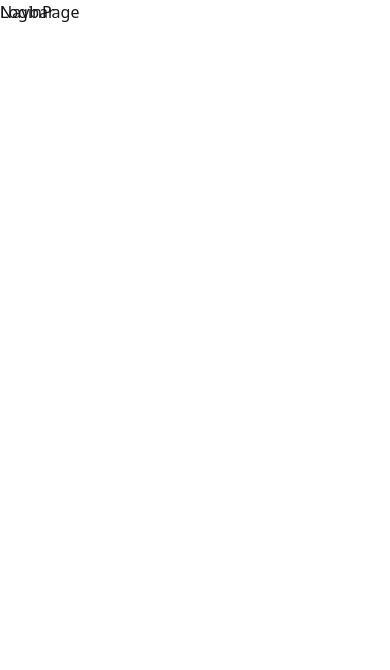
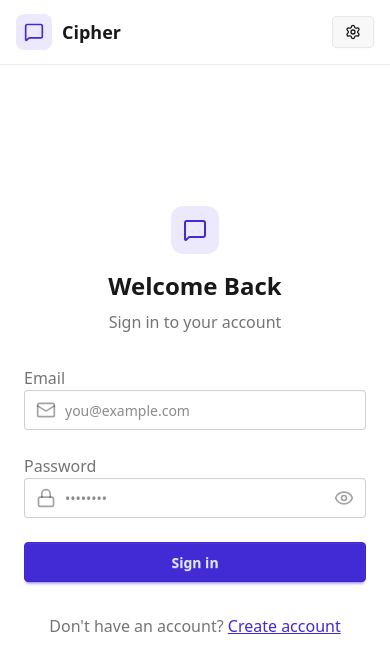
Before and after one commit to Rohit-Pakhre09/Cipher, a React (Vite) app in the folder frontend/: page /login in a window 390 px wide. Shown: the top 670 px of the page. Built offline with nearby package versions, Linux system fonts and the light colour scheme; no server answers.

Commit message:
Feat: Signup and Login page integrated.

```diff
--- a/frontend/index.html
+++ b/frontend/index.html
@@ -2,7 +2,12 @@
 <html lang="en">
   <head>
     <meta charset="UTF-8" />
-    <link rel="icon" type="image/svg+xml" href="/vite.svg" />
+    <link
+      rel="icon"
+      type="image/svg+xml"
+      href="src/assets/cipher_favicon.png"
+      sizes="256x256"
+    />
     <meta name="viewport" content="width=device-width, initial-scale=1.0" />
     <title>Cipher</title>
   </head>
--- a/frontend/src/App.jsx
+++ b/frontend/src/App.jsx
@@ -1,15 +1,16 @@
-import Navbar from "./components/Navbar"
-import HomePage from "./pages/HomePage"
-import SignUpPage from "./pages/SignUpPage"
-import LoginPage from "./pages/LoginPage"
-import SettingPage from "./pages/SettingPage"
-import ProfilePage from "./pages/ProfilePage"
+import Navbar from "./components/Navbar";
+import HomePage from "./pages/HomePage";
+import SignUpPage from "./pages/SignUpPage";
+import LoginPage from "./pages/LoginPage";
+import SettingPage from "./pages/SettingPage";
+import ProfilePage from "./pages/ProfilePage";
 
-import { Navigate, Route, Routes } from "react-router-dom"
-import { useAuth } from "./authentication/useAuth"
-import { useEffect } from "react"
+import { Navigate, Route, Routes } from "react-router-dom";
+import { useAuth } from "./authentication/useAuth";
+import { useEffect } from "react";
 
-import { Loader } from "lucide-react"
+import { Loader } from "lucide-react";
+import { Toaster } from "react-hot-toast";
 
 const App = () => {
   const { authUser, checkAuth, isCheckingAuth } = useAuth();
@@ -19,7 +20,7 @@
   }, [checkAuth])
 
   console.log({ authUser });
-  if (!isCheckingAuth && !authUser) return (
+  if (isCheckingAuth) return (
     <div className="flex items-center justify-center h-screen">
       <Loader className="size-10 animate-spin" />
     </div>
@@ -36,6 +37,9 @@
         <Route path="/settings" element={<SettingPage />} />
         <Route path="/profile" element={authUser ? <ProfilePage /> : <Navigate to="/login" />} />
       </Routes>
+
+      <Toaster />
+
     </section>
   )
 }
--- a/frontend/src/components/Navbar.jsx
+++ b/frontend/src/components/Navbar.jsx
@@ -1,6 +1,55 @@
+import { Link } from "react-router-dom";
+import { useAuth } from "../authentication/useAuth"
+import { LogOut, MessageSquare, Settings, User } from "lucide-react";
+
 const Navbar = () => {
+  const { logout, authUser } = useAuth()
+
   return (
-    <div className="fixed z-50 top-0">Navbar</div>
+    <header
+      className="border-b border-base-300 fixed w-full top-0 z-40
+    backdrop-blur-lg bg-base-100/80"
+    >
+      <div className="container mx-auto px-4 h-16">
+        <div className="flex items-center justify-between h-full">
+          <div className="flex items-center gap-8">
+            <Link to="/" className="flex items-center gap-2.5 hover:opacity-80 transition-all">
+              <div className="size-9 rounded-lg bg-primary/10 flex items-center justify-center">
+                <MessageSquare className="w-5 h-5 text-primary" />
+              </div>
+              <h1 className="text-lg font-bold">Cipher</h1>
+            </Link>
+          </div>
+
+          <div className="flex items-center gap-2">
+            <Link
+              to={"/settings"}
+              className={`
+              btn btn-sm gap-2 transition-colors
+
+              `}
+            >
+              <Settings className="w-4 h-4" />
+              <span className="hidden sm:inline">Settings</span>
+            </Link>
+
+            {authUser && (
+              <>
+                <Link to={"/profile"} className={`btn btn-sm gap-2`}>
+                  <User className="size-5" />
+                  <span className="hidden sm:inline">Profile</span>
+                </Link>
+
+                <button className="flex gap-2 items-center" onClick={logout}>
+                  <LogOut className="size-5" />
+                  <span className="hidden sm:inline">Logout</span>
+                </button>
+              </>
+            )}
+          </div>
+        </div>
+      </div>
+    </header>
   )
 }
 
--- a/frontend/src/pages/LoginPage.jsx
+++ b/frontend/src/pages/LoginPage.jsx
@@ -1,7 +1,119 @@
+import { useState } from "react";
+import { Link } from "react-router-dom";
+import { Eye, EyeOff, Loader2, Lock, Mail, MessageSquare } from "lucide-react";
+import { useAuth } from "../authentication/useAuth";
+import AuthImagePattern from "../components/AuthImagePattern";
+
 const LoginPage = () => {
+  const [showPassword, setShowPassword] = useState(false);
+  const [formData, setFormData] = useState({
+    email: "",
+    password: "",
+  });
+  const { login, isLoggingIn } = useAuth();
+
+  const handleSubmit = async (e) => {
+    e.preventDefault();
+    login(formData);
+  };
+
   return (
-    <div>LoginPage</div>
-  )
-}
+    <div className="h-screen grid lg:grid-cols-2">
+      {/* Left Side - Form */}
+      <div className="flex flex-col justify-center items-center p-6 sm:p-12">
+        <div className="w-full max-w-md space-y-8">
+          {/* Logo */}
+          <div className="text-center mb-8">
+            <div className="flex flex-col items-center gap-2 group">
+              <div
+                className="w-12 h-12 rounded-xl bg-primary/10 flex items-center justify-center group-hover:bg-primary/20
+              transition-colors"
+              >
+                <MessageSquare className="w-6 h-6 text-primary" />
+              </div>
+              <h1 className="text-2xl font-bold mt-2">Welcome Back</h1>
+              <p className="text-base-content/60">Sign in to your account</p>
+            </div>
+          </div>
 
-export default LoginPage
+          {/* Form */}
+          <form onSubmit={handleSubmit} className="space-y-6">
+            <div className="form-control">
+              <label className="label">
+                <span className="label-text font-medium">Email</span>
+              </label>
+              <div className="relative">
+                <div className="absolute inset-y-0 left-0 pl-3 flex items-center pointer-events-none">
+                  <Mail className="h-5 w-5 text-base-content/40 z-50" />
+                </div>
+                <input
+                  type="email"
+                  className={`input input-bordered w-full pl-10`}
+                  placeholder="you@example.com"
+                  value={formData.email}
+                  onChange={(e) => setFormData({ ...formData, email: e.target.value })}
+                />
+              </div>
+            </div>
+
+            <div className="form-control">
+              <label className="label">
+                <span className="label-text font-medium">Password</span>
+              </label>
+              <div className="relative">
+                <div className="absolute inset-y-0 left-0 pl-3 flex items-center pointer-events-none">
+                  <Lock className="h-5 w-5 text-base-content/40 z-50" />
+                </div>
+                <input
+                  type={showPassword ? "text" : "password"}
+                  className={`input input-bordered w-full pl-10`}
+                  placeholder="••••••••"
+                  value={formData.password}
+                  onChange={(e) => setFormData({ ...formData, password: e.target.value })}
+                />
+                <button
+                  type="button"
+                  className="absolute inset-y-0 right-0 pr-3 flex items-center"
+                  onClick={() => setShowPassword(!showPassword)}
+                >
+                  {showPassword ? (
+                    <EyeOff className="h-5 w-5 text-base-content/40 z-50" />
+                  ) : (
+                    <Eye className="h-5 w-5 text-base-content/40 z-50" />
+                  )}
+                </button>
+              </div>
+            </div>
+
+            <button type="submit" className="btn btn-primary w-full" disabled={isLoggingIn}>
+              {isLoggingIn ? (
+                <>
+                  <Loader2 className="h-5 w-5 animate-spin" />
+                  Loading...
+                </>
+              ) : (
+                "Sign in"
+              )}
+            </button>
+          </form>
+
+          <div className="text-center">
+            <p className="text-base-content/60">
+              Don&apos;t have an account?{" "}
+              <Link to="/signup" className="link link-primary">
+                Create account
+              </Link>
+            </p>
+          </div>
+        </div>
+      </div>
+
+      {/* Right Side - Image/Pattern */}
+      <AuthImagePattern
+        title={"Welcome back!"}
+        subtitle={"Sign in to continue your conversations and catch up with your messages."}
+      />
+    </div>
+  );
+};
+export default LoginPage;
--- a/frontend/src/pages/SignUpPage.jsx
+++ b/frontend/src/pages/SignUpPage.jsx
@@ -4,8 +4,7 @@
 import { Link } from "react-router-dom";
 
 import AuthImagePattern from "../components/AuthImagePattern";
-
-// --- Custom SVG Icons as JSX Components ---
+import toast from "react-hot-toast";
 
 const UserSvg = (props) => (
     <svg {...props} xmlns="http://www.w3.org/2000/svg" width="24" height="24" viewBox="0 0 24 24" fill="none" stroke="currentColor" strokeWidth="2" strokeLinecap="round" strokeLinejoin="round">
@@ -27,7 +26,6 @@
         <path d="M7 11V7a5 5 0 0 1 10 0v4" />
     </svg>
 );
-// --- End Custom SVG Icons ---
 
 
 const SignUpPage = () => {
@@ -38,9 +36,8 @@
         password: ""
     });
 
-    const { signUp, isSigningUp } = useAuth();
+    const { signup, isSigningUp } = useAuth();
 
-    // NOTE: 'toast' must be imported or defined for this function to work
     const validateForm = () => {
         if (!formData.fullName.trim()) return toast.error("Full name is required");
         if (!formData.email.trim()) return toast.error("Email is required");
@@ -55,13 +52,13 @@
 
         const success = validateForm();
 
-        if (success === true) signUp(formData);
+        if (success === true) signup(formData);
     };
 
     return (
         <section className="min-h-screen grid lg:grid-cols-2">
 
-            {/* 1. Left Content: Sign Up Form Area */}
+            {/* 1. Left Content */}
             <div className="flex flex-col justify-center items-center">
                 <div className="w-full max-w-md space-y-6">
 
@@ -82,13 +79,11 @@
                     {/* Sign Up Form */}
                     <form onSubmit={handleSubmit} className="space-y-6 py-4">
 
-                        {/* Full Name Field: SVG ICON FIXED */}
                         <div className="form-control">
                             <label className="label">
                                 <span className="label-text font-medium">Full Name</span>
                             </label>
                             <div className="relative">
-                                {/* SVG ICON WRAPPER: ADDED inset-y-0 */}
                                 <div className="absolute inset-y-0 left-0 pl-3 flex items-center pointer-events-none">
                                     <UserSvg className="size-5 text-base-content/40 z-50" />
                                 </div>
@@ -102,13 +97,12 @@
                             </div>
                         </div>
 
-                        {/* Email Field: SVG ICON FIXED */}
+                        {/* Email Field */}
                         <div className="form-control">
                             <label className="label">
                                 <span className="label-text font-medium">Email</span>
                             </label>
                             <div className="relative">
-                                {/* SVG ICON WRAPPER: ADDED inset-y-0 */}
                                 <div className="absolute inset-y-0 left-0 pl-3 flex items-center pointer-events-none">
                                     <MailSvg className="size-5 text-base-content/40 z-50" />
                                 </div>
@@ -122,7 +116,7 @@
                             </div>
                         </div>
 
-                        {/* Password Field: SVG ICON FIXED */}
+                        {/* Password Field */}
                         <div className="form-control">
                             <label className="label">
                                 <span className="label-text font-medium">Password</span>
@@ -180,7 +174,7 @@
 
             {/* 2. Right Content: AuthImagePattern Component */}
             <AuthImagePattern
-                title="Join our community"
+                title="Chat on Cipher"
                 subtitle="Connect with friends, share moments, and stay in touch with your loved ones."
             />
 
```
Also changed, not shown: frontend/src/authentication/useAuth.js (+22 -2 lines), frontend/src/components/AuthImagePattern.jsx (+1 -13 lines), frontend/src/assets/cipher_favicon.png (added).
